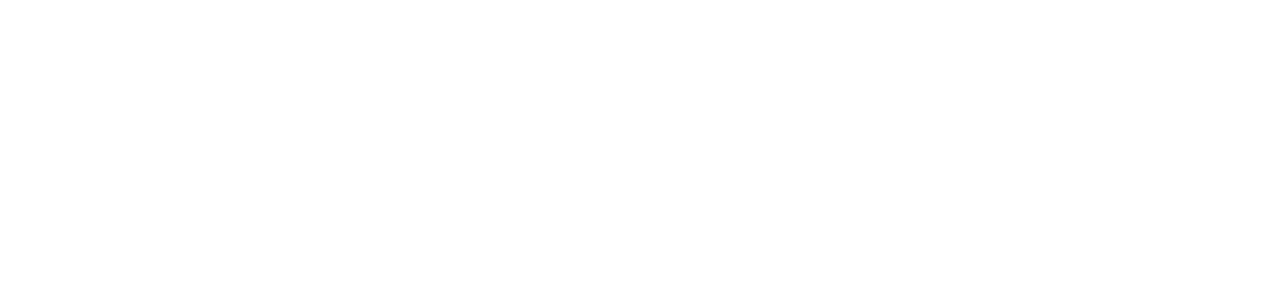
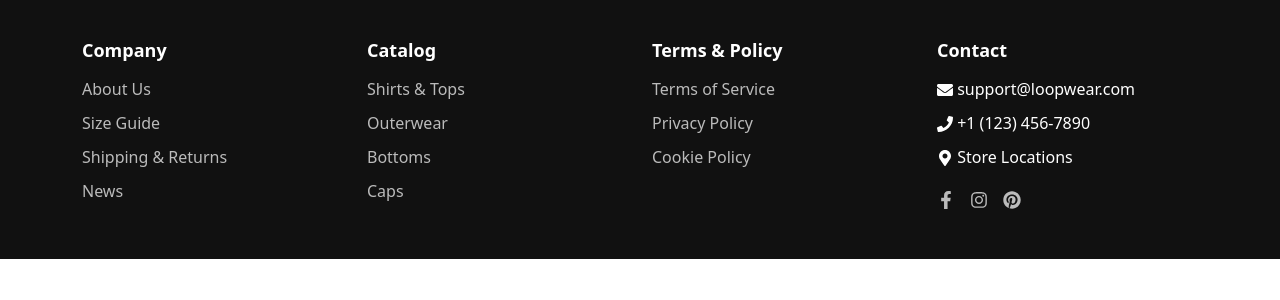
Before and after one commit to Vingorithm/wdc-loopwear-2025, a React (Vite) app: page / in a window 1280 px wide. Shown: the top 300 px of the page. Built offline with nearby package versions, Linux system fonts and the light colour scheme.

Commit message:
nambahin footer

```diff
--- a/index.html
+++ b/index.html
@@ -4,6 +4,9 @@
     <meta charset="UTF-8" />
     <link rel="icon" type="image/svg+xml" href="/src/assets/images/logo.svg" />
     <meta name="viewport" content="width=device-width, initial-scale=1.0" />
+    <link rel="preconnect" href="https://fonts.googleapis.com">
+    <link rel="preconnect" href="https://fonts.gstatic.com" crossorigin>
+    <link href="https://fonts.googleapis.com/css2?family=Lato:ital,wght@0,100;0,300;0,400;0,700;0,900;1,100;1,300;1,400;1,700;1,900&family=Roboto+Condensed:ital,wght@0,100..900;1,100..900&family=Source+Code+Pro:ital,wght@0,200..900;1,200..900&family=Source+Sans+3:ital,wght@0,200..900;1,200..900&display=swap" rel="stylesheet">
     <title>Loop Wear</title>
   </head>
   <body>
--- a/package.json
+++ b/package.json
@@ -14,6 +14,7 @@
     "react": "^19.0.0",
     "react-bootstrap": "^2.10.9",
     "react-dom": "^19.0.0",
+    "react-icons": "^5.5.0",
     "react-router-dom": "^7.1.5",
     "sonner": "^1.7.4"
   },
--- /dev/null
+++ b/src/components/Footer.jsx
@@ -0,0 +1,107 @@
+import React from "react";
+import { Container, Row, Col } from "react-bootstrap";
+import { FaFacebookF, FaInstagram, FaPinterest, FaEnvelope, FaPhone, FaMapMarkerAlt } from "react-icons/fa";
+
+const Footer = () => {
+  return (
+    <footer className="footer">
+      <Container>
+        <Row className="footer-content">
+          <Col md={3} sm={6}>
+            <h5 className="footer-title">Company</h5>
+            <ul className="footer-list">
+              <li><a href="#">About Us</a></li>
+              <li><a href="#">Size Guide</a></li>
+              <li><a href="#">Shipping & Returns</a></li>
+              <li><a href="#">News</a></li>
+            </ul>
+          </Col>
+
+          <Col md={3} sm={6}>
+            <h5 className="footer-title">Catalog</h5>
+            <ul className="footer-list">
+              <li><a href="#">Shirts & Tops</a></li>
+              <li><a href="#">Outerwear</a></li>
+              <li><a href="#">Bottoms</a></li>
+              <li><a href="#">Caps</a></li>
+            </ul>
+          </Col>
+
+          <Col md={3} sm={6}>
+            <h5 className="footer-title">Terms & Policy</h5>
+            <ul className="footer-list">
+              <li><a href="#">Terms of Service</a></li>
+              <li><a href="#">Privacy Policy</a></li>
+              <li><a href="#">Cookie Policy</a></li>
+            </ul>
+          </Col>
+
+          <Col md={3} sm={6}>
+            <h5 className="footer-title">Contact</h5>
+            <ul className="footer-list">
+              <li><FaEnvelope /> support@loopwear.com</li>
+              <li><FaPhone /> +1 (123) 456-7890</li>
+              <li><FaMapMarkerAlt /> Store Locations</li>
+            </ul>
+            <div className="social-icons">
+              <a href="#"><FaFacebookF /></a>
+              <a href="#"><FaInstagram /></a>
+              <a href="#"><FaPinterest /></a>
+            </div>
+          </Col>
+        </Row>
+      </Container>
+
+      <style>{`
+        .footer {
+        background-color: #111;
+        color: #fff;
+        padding: 40px 0;
+        }
+
+        .footer-title {
+        font-size: 18px;
+        font-weight: bold;
+        margin-bottom: 15px;
+        }
+
+        .footer-list {
+        list-style: none;
+        padding: 0;
+        }
+
+        .footer-list li {
+        margin-bottom: 10px;
+        }
+
+        .footer-list a {
+        color: #bbb;
+        text-decoration: none;
+        transition: color 0.3s;
+        }
+
+        .footer-list a:hover {
+        color: #fff;
+        }
+
+        .social-icons {
+        margin-top: 15px;
+        }
+
+        .social-icons a {
+        color: #bbb;
+        font-size: 18px;
+        margin-right: 15px;
+        transition: color 0.3s;
+        }
+
+        .social-icons a:hover {
+        color: #fff;
+        }
+      `}
+      </style>
+    </footer>
+  );
+};
+
+export default Footer;
--- /dev/null
+++ b/src/components/Header.jsx
@@ -0,0 +1,7 @@
+import React from 'react';
+
+const Header = () => {
+
+}
+
+export default Header;
--- a/src/layouts/MainLayout.jsx
+++ b/src/layouts/MainLayout.jsx
@@ -1,4 +1,7 @@
 import { Outlet } from "react-router-dom";
+
+import Header from '../components/Header';
+import Footer from '../components/Footer';
 
 const routes = [
   {
@@ -10,9 +13,9 @@
 const MainLayout = () => {
   return (
     <div>
-      {/* <Header routes={routes} /> */}
+      <Header routes={routes} />
       <Outlet />
-      {/* <Footer /> */}
+      <Footer />
     </div>
   );
 };
```
Also changed, not shown: 1 other file (tests, documents, lock files or other folders).
